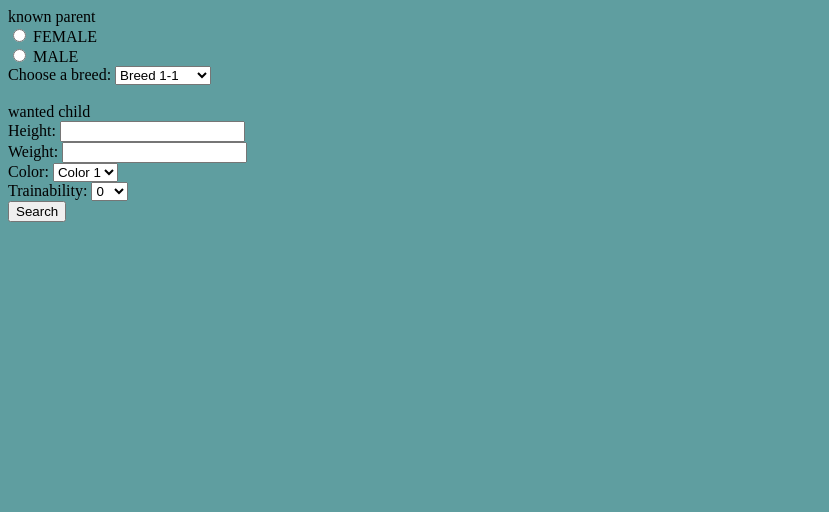
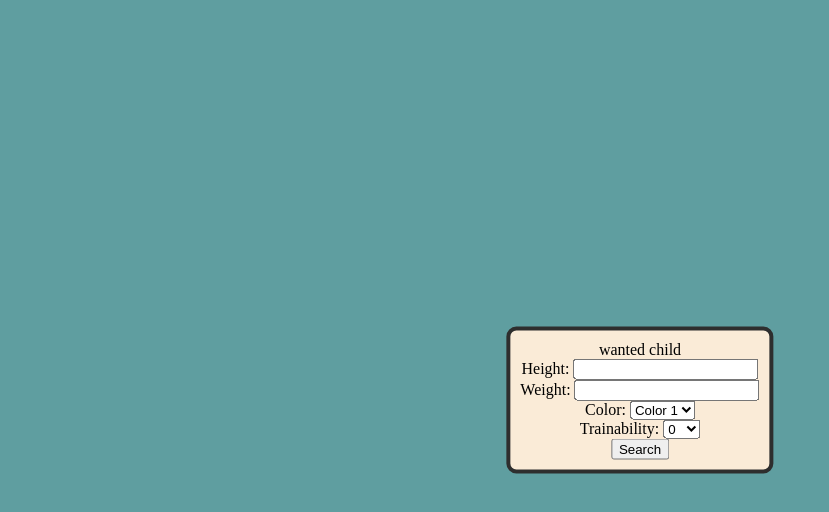
Before and after one commit to KonniLol/kdhack, a plain HTML site: page index.html in a window 1280 px wide. Shown: the whole page, without its empty margins (0-829 px from the left). Drawn offline with Linux system fonts and the light colour scheme.

Commit message:
color and shit

```diff
--- a/css/main.css
+++ b/css/main.css
@@ -2,6 +2,27 @@
     --bg-color: cadetblue;
 }
 
+html, body {
+    width: 100%;
+    height: 100%;
+}
+
 body {
     background-color: var(--bg-color);
+    margin: 20px;
 }
+
+.wrapper {
+    padding: 10px;
+    border: 4px solid #2e2e2e;
+    border-radius: 10px;
+    background-color: antiquewhite;
+    position: fixed;
+    top: 50%;
+    left: 50%;
+    transform: translate(-50%, -50%);
+}
+
+form {
+    text-align: center;
+}
--- a/index.html
+++ b/index.html
@@ -10,26 +10,21 @@
 </head>
 <body>
 
-    <div>
+    <div class="main">
+        <div class="wrapper">
             <form action="POST">
-            known parent <br>
-            <input type="radio" id="female" name="parent" value="FEMALE">
-            <label for="female">FEMALE</label><br>
-            <input type="radio" id="male" name="parent" value="MALE">
-            <label for="male">MALE</label><br>
-
-            <label for="breeds">Choose a breed:</label>
-            <select name="breeds" id="breeds">
-                <optgroup label="some group">
-                    <option value="breed1-1">Breed 1-1</option>
-                    <option value="breed1-2">Breed 1-2</option>
-                </optgroup>
-                <optgroup label="group2">
-                    <option value="breed2-1">Breed 2-1</option>
-                    <option value="breed2-1">Breed 2-2</option>
-                </optgroup>
-            </select>
-            <br><br>
+<!--                <label for="breeds">Choose a breed:</label>-->
+<!--                <select name="breeds" id="breeds">-->
+<!--                    <optgroup label="some group">-->
+<!--                        <option value="breed1-1">Breed 1-1</option>-->
+<!--                        <option value="breed1-2">Breed 1-2</option>-->
+<!--                    </optgroup>-->
+<!--                    <optgroup label="group2">-->
+<!--                        <option value="breed2-1">Breed 2-1</option>-->
+<!--                        <option value="breed2-1">Breed 2-2</option>-->
+<!--                    </optgroup>-->
+<!--                </select>-->
+<!--                <br><br>-->
                 wanted child
                 <br>
                 <label for="size">Height:</label>
@@ -62,6 +57,7 @@
                 <input type="submit" name="submit" id="submit" value="Search">
             </form>
         </div>
+    </div>
 
 </body>
 </html>
```
Also changed, not shown: js/main.js (added). Lines whose indentation alone changed are shown as unchanged.
